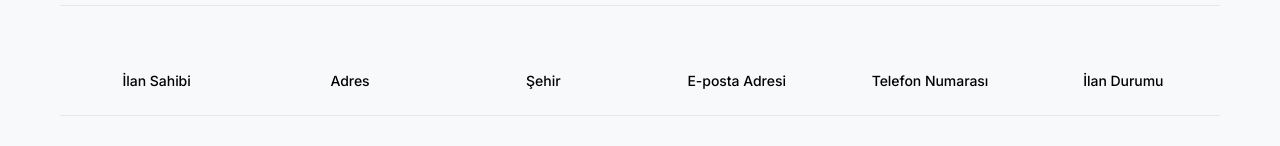
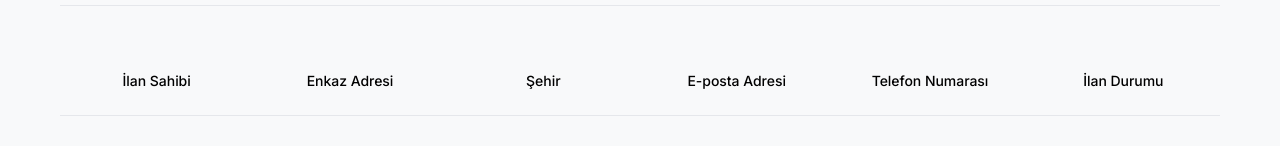
Before and after one commit to mustafamengutay/depremzede, a React (Create React App) app: page /enkaz-altinda-olanlar in a window 1280 px wide. Shown: the part 140-286 px from the top of the page. Built offline with nearby package versions, Linux system fonts and the light colour scheme; the HTML template or start-up script is replaced by a standard one.

Commit message:
refactor: rename the component

```diff
--- a/src/App.js
+++ b/src/App.js
@@ -7,7 +7,8 @@ import ClothingAidForm from "./pages/ClothingAidForm";
 import AccommodationForm from "./pages/AccommodationForm";
 import VehicleForm from "./pages/VehicleForm";
 import Donation from "./pages/Donation";
-import UnderDebris from "./pages/UnderDebris";
+import UnderDebrisList from "./pages/UnderDebrisList";
+import AccommodationList from "./pages/AccommodationList";
 
 function App() {
   return (
@@ -21,7 +22,8 @@ function App() {
           <Route path="/konaklama-yardimi" element={<AccommodationForm />} />
           <Route path="/is-araci-kullanabilirim" element={<VehicleForm />} />
           <Route path="/bagis" element={<Donation />} />
-          <Route path="/enkaz-altinda-olanlar" element={<UnderDebris />} />
+          <Route path="/enkaz-altinda-olanlar" element={<UnderDebrisList />} />
+          {/* <Route path="/konaklama-saglayanlar" element={<AccommodationList />} /> */}
         </Routes>
       </Router>
     </div>
--- a/src/components/victims/VictimList.jsx
+++ b/src/components/informationReports/InformationList.jsx
@@ -1,8 +1,8 @@
 import { useEffect, useState } from 'react';
-import VictimItem from './VictimItem';
+import Information from './Information';
 import data from '../../data/posts.json'; // TEST DATA
 
-const VictimList = () => {
+const InformationList = () => {
   const [posts, setPosts] = useState([]);
   useEffect(() => {
     setPosts(data);
@@ -12,7 +12,7 @@ const VictimList = () => {
     <div>
       {posts.map((post, index) => {
         return (
-          <VictimItem
+          <Information
             key={index}
             name={post.name}
             address={post.address}
@@ -27,4 +27,4 @@ const VictimList = () => {
   );
 };
 
-export default VictimList;
+export default InformationList;
--- a/src/pages/Home.jsx
+++ b/src/pages/Home.jsx
@@ -69,7 +69,11 @@ const Home = () => {
                 title="Enkaz Altında Olanlar"
                 route="/enkaz-altinda-olanlar"
               />
-              <InformationLink icon={homes} title="Konaklama Sağlayanlar" />
+              <InformationLink
+                icon={homes}
+                title="Konaklama Sağlayanlar"
+                // route="/konaklama-saglayanlar"
+              />
             </menu>
             <div className="h-full mr-4 flex flex-col justify-between items-center">
               <div className="mt-14 flex flex-col gap-8">
--- a/src/pages/UnderDebris.jsx
+++ b/src/pages/UnderDebrisList.jsx
@@ -1,8 +1,8 @@
 import { useEffect } from 'react';
 import FormHeader from '../components/formElements/FormHeader';
-import VictimList from '../components/victims/VictimList';
+import InformationList from '../components/informationReports/InformationList';
 
-const UnderDebris = () => {
+const UnderDebrisList = () => {
   useEffect(() => {
     // Page Settings
     document.body.style.backgroundColor = '#F8F9FA';
@@ -18,17 +18,17 @@ const UnderDebris = () => {
       <div className="mt-16">
         <ul className="grid grid-cols-6 justify-items-center text-base font-medium">
           <li>İlan Sahibi</li>
-          <li>Adres</li>
+          <li>Enkaz Adresi</li>
           <li>Şehir</li>
           <li>E-posta Adresi</li>
           <li>Telefon Numarası</li>
           <li>İlan Durumu</li>
         </ul>
         <hr className="mt-6 mb-8" />
-        <VictimList />
+        <InformationList />
       </div>
     </div>
   );
 };
 
-export default UnderDebris;
+export default UnderDebrisList;
```
Also changed, not shown: src/components/informationReports/Information.jsx (renamed from src/components/victims/VictimItem.jsx, +2 -7 lines).
